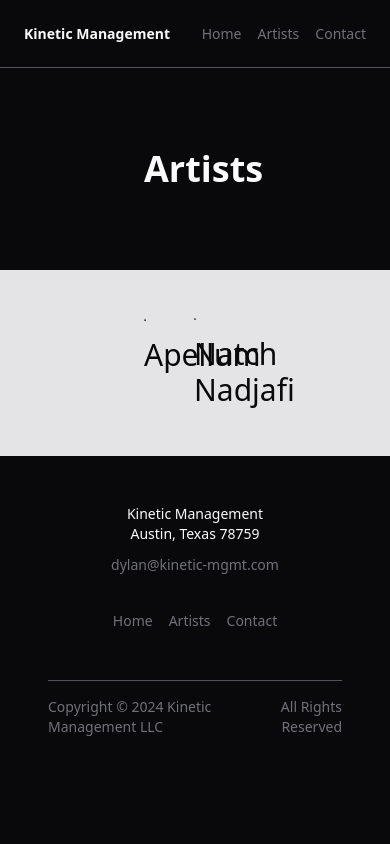
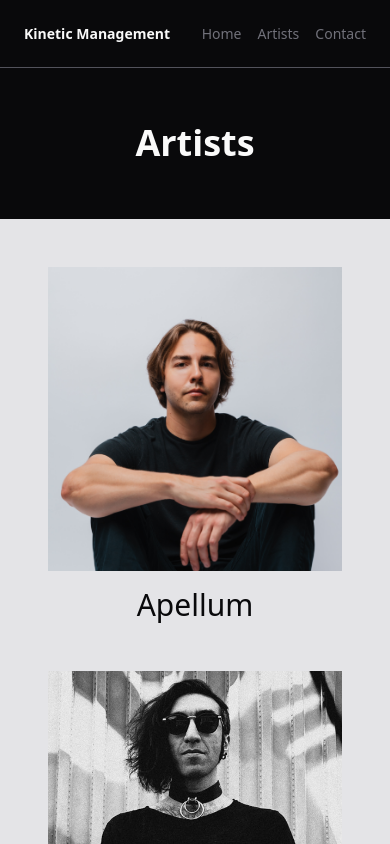
Before and after one commit to maxwellmattryan/kinetic-mgmt.com, a SvelteKit app in the folder ui/: page /artists in a window 390 px wide. Shown: the top 844 px of the page. Built offline with nearby package versions, Linux system fonts and the light colour scheme.

Commit message:
Create mobile-friendly artists and contact pages

```diff
--- a/ui/src/components/Banner.svelte
+++ b/ui/src/components/Banner.svelte
@@ -3,7 +3,9 @@
 </script>
 
 <banner>
-	<div class="h-[24vh] px-36 flex flex-col justify-center">
+	<div
+		class="h-[18vh] md:h-[24vh] px-12 md:px-36 flex flex-col items-center md:items-start justify-center"
+	>
 		{#if header}
 			<h1>{header}</h1>
 		{/if}
--- a/ui/src/routes/artists/+page.svelte
+++ b/ui/src/routes/artists/+page.svelte
@@ -11,8 +11,8 @@
 
 <artists-page>
 	<Banner header="Artists" />
-	<div class="bg-zinc-200 px-36 py-12 mb-12">
-		<div class="grid grid-cols-3 gap-12 grid-items-center">
+	<div class="bg-zinc-200 px-12 md:px-36 py-12 mb-12">
+		<div class="grid grid-cols-1 md:grid-cols-3 gap-12 grid-items-center">
 			{#each ARTISTS as artist, idx}
 				<div class="artist" style="--index: {idx};">
 					<a href="/artists/{artist.page}">
--- a/ui/src/routes/contact/+page.svelte
+++ b/ui/src/routes/contact/+page.svelte
@@ -9,7 +9,7 @@
 
 <contact-page>
 	<Banner header="Contact" />
-	<div class="h-[32vh] flex flex-col items-center justify-center bg-zinc-200 mb-12">
+	<div class="h-[39vh] md:h-[32vh] flex flex-col items-center justify-center bg-zinc-200 mb-12">
 		<h2>Information</h2>
 		<p class="mt-4">Email: <a href="mailto:{CONTACT_EMAIL_ADDRESS}">{CONTACT_EMAIL_ADDRESS}</a></p>
 	</div>
```
